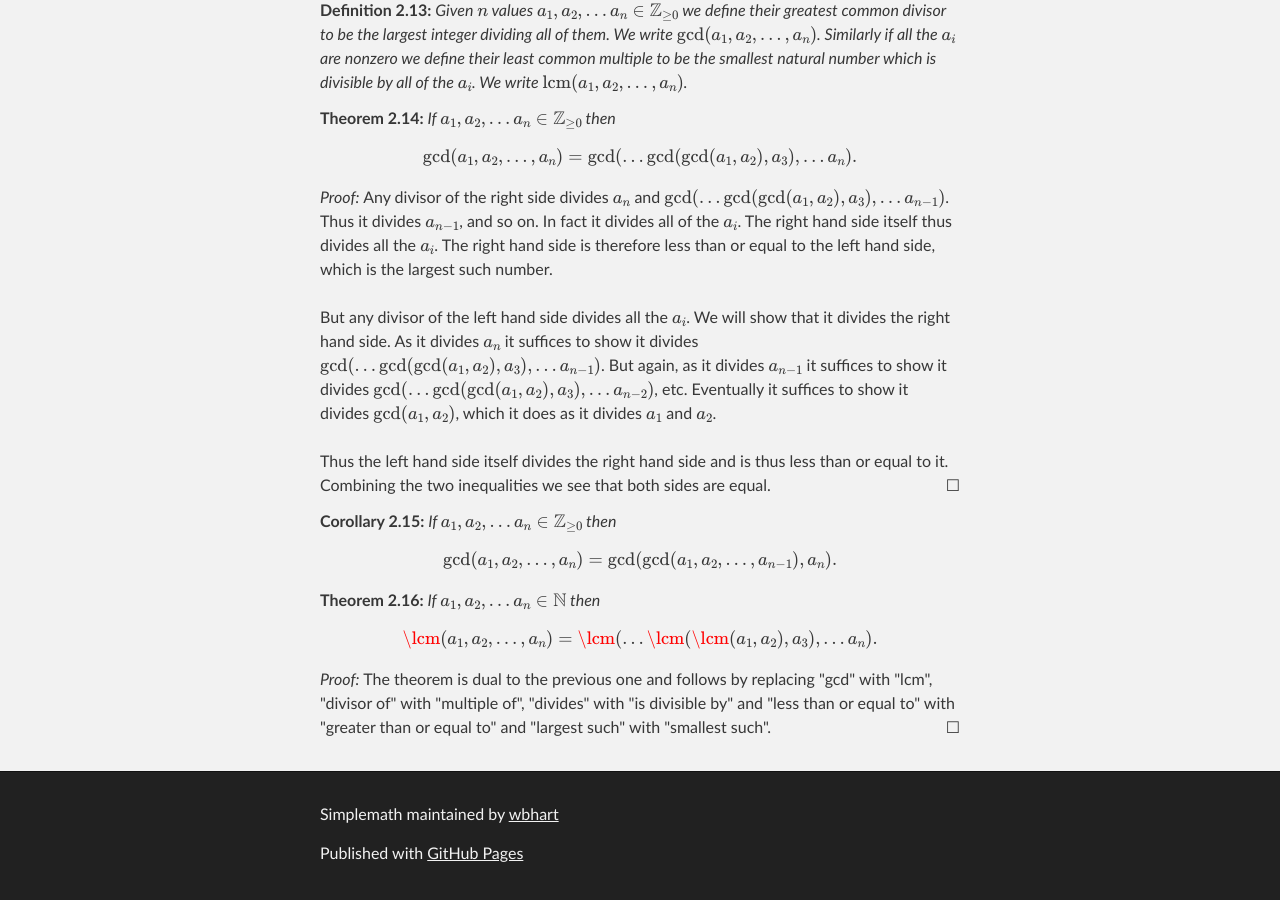
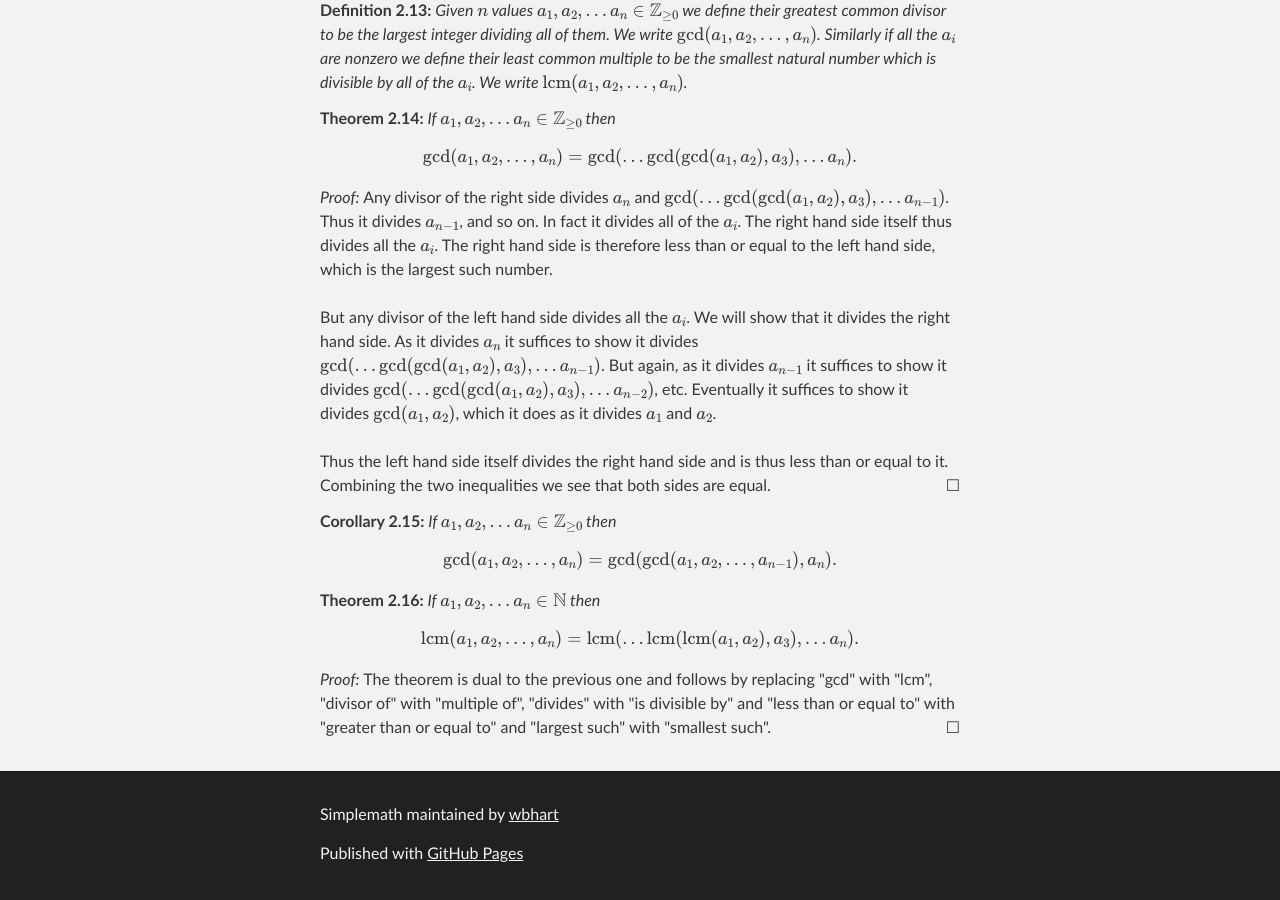
Before and after one commit to wbhart/SimpleMath, a Jekyll site: the page built from test.html, in a window 1280 px wide and 900 px high, scrolled down 4415 px. Built offline with Jekyll 4.4.1, drawn with Linux system fonts in a browser that asks for light colours; formulas are drawn with MathJax 3.

Commit message:
Update test.html

```diff
--- a/test.html
+++ b/test.html
@@ -240,7 +240,7 @@ inequalities we see that both sides are equal.
 </corollary>
 
 <theorem>If \(a_1, a_2, \ldots a_n \in \mathbb{N}\) then
-\[\lcm(a_1, a_2, \ldots, a_n) = \lcm(\ldots \lcm(\lcm(a_1, a_2), a_3), \ldots a_n).\]
+\[\mbox{lcm}(a_1, a_2, \ldots, a_n) = \mbox{lcm}(\ldots \mbox{lcm}(\mbox{lcm}(a_1, a_2), a_3), \ldots a_n).\]
 </theorem>
 
 <proof> The theorem is dual to the previous one and follows by replacing "gcd" with "lcm", "divisor of" with
```
